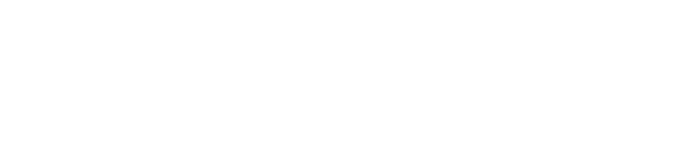
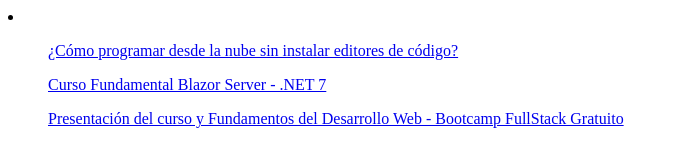
Before and after one commit to Alejo-Murillo/open-bootcamp, a plain HTML site: page html-css-exercise-01.html in a window 1280 px wide. Shown: the whole page, without its empty margins (0-679 px from the left). Drawn offline with Linux system fonts and the light colour scheme.

Commit message:
End file

```diff
--- a/html-css-exercise-01.html
+++ b/html-css-exercise-01.html
@@ -1,8 +1,28 @@
 <html>
     <head>
-        <title></title>
+        <title>Ejercicio de Introducción a HTML en OpenBootcamp</title>
     </head>
     <body>
-
+        <!--
+            Este es mi primer comentario de dos líneas
+            Aprendiendo a documentar mi código con OpenBootcamp
+        -->
+        <li>
+            <ul>
+                <a href="https://www.youtube.com/watch?v=G2LphORsbLw" >
+                    ¿Cómo programar desde la nube sin instalar editores de código?
+                </a>
+            </ul>
+            <ul>
+                <a href="https://www.youtube.com/watch?v=lQ2sn6zu1eA">
+                    Curso Fundamental Blazor Server - .NET 7
+                </a>
+            </ul>
+            <ul>
+                <a href="https://www.youtube.com/watch?v=wTpuKOhGfJE">
+                    Presentación del curso y Fundamentos del Desarrollo Web - Bootcamp FullStack Gratuito
+                </a>
+            </ul>
+        </li>
     </body>
 </html>
```
